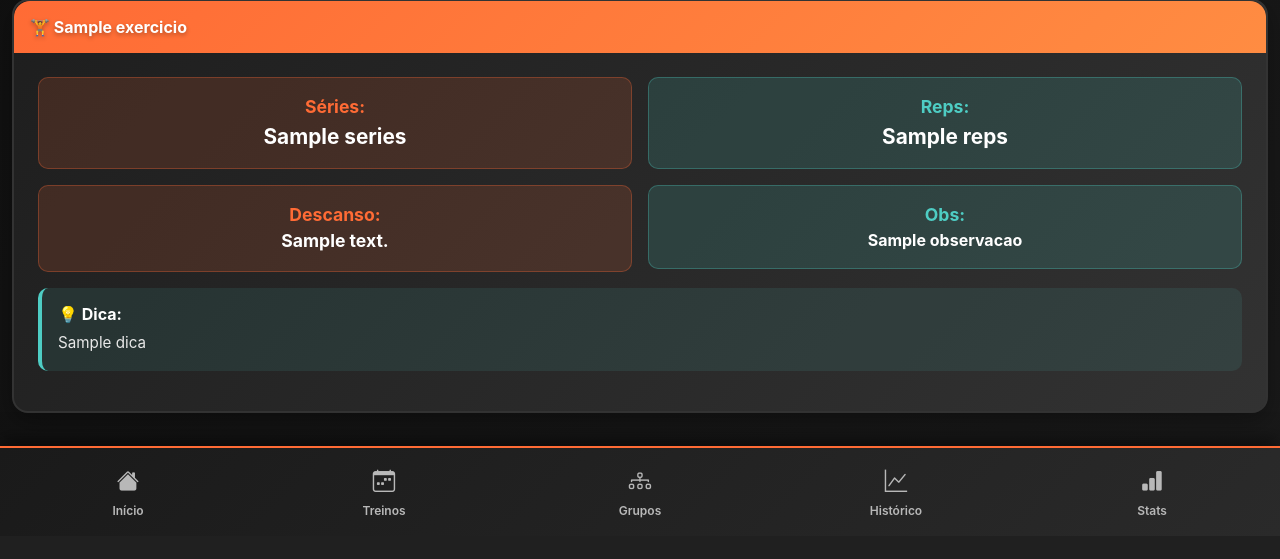
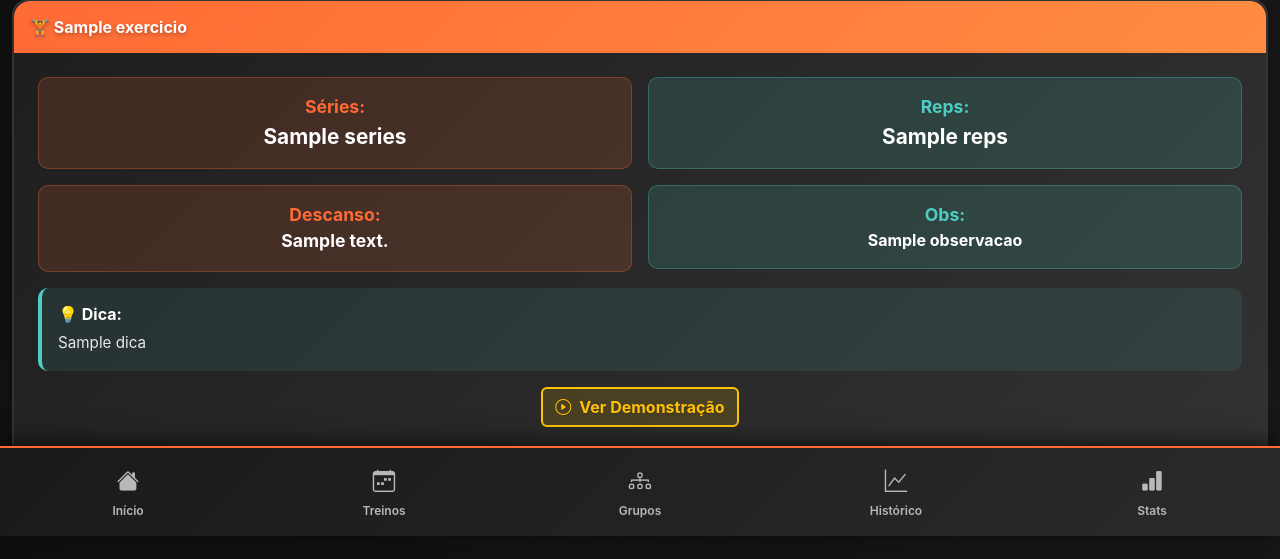
Before and after one commit to D1hDias/GabrielApp, a Flask app: template templates/treino_detalhes.html in a window 1280 px wide. Shown: the part 264-823 px from the top of the page. Before the commit the page ends 782 px from the top, so only its background shows below. Run offline with Flask 3, Linux system fonts and the light colour scheme; the template is opened without the code that fills it: most values are stand-ins (such as "Sample title", 1, 10 or a date in 2020); parts of the project's set-up code (start-up, migrations or seed data) failed here and were passed over.

Commit message:
Alterado treino_detalhes

```diff
--- a/templates/treino_detalhes.html
+++ b/templates/treino_detalhes.html
@@ -67,6 +67,11 @@
                         <p class="mb-0" style="color: var(--text-light); line-height: 1.5;">{{ exercicio.dica }}</p>
                     </div>
                     {% endif %}
+                    <div class="mt-3 text-center">
+                        <button class="btn btn-outline-mobile" onclick="verMidia('{{ exercicio.nome }}')" style="border-color: #6f42c1; color: #6f42c1;">
+                            <i class="bi bi-play-circle me-2"></i>Ver Demonstração
+                        </button>
+                    </div>
                 </div>
             </div>
         </div>
@@ -74,3 +79,21 @@
     </div>
 </div>
 {% endblock %}
+
+<script>
+function verMidia(exerciseName) {
+    fetch(`/api/obter-midia/${encodeURIComponent(exerciseName)}`)
+        .then(response => response.json())
+        .then(data => {
+            if (data.success && (data.media.video || data.media.imagem)) {
+                let content = `<h6>${exerciseName}</h6>`;
+                if (data.media.video) content += `<p><a href="${data.media.video}" target="_blank">🎥 Ver Vídeo</a></p>`;
+                if (data.media.imagem) content += `<p><img src="${data.media.imagem}" style="max-width:100%"></p>`;
+                if (data.media.descricao) content += `<p>${data.media.descricao}</p>`;
+                alert(content); // Substitua por modal se quiser
+            } else {
+                alert('Nenhuma mídia cadastrada para este exercício');
+            }
+        });
+}
+</script>
```
